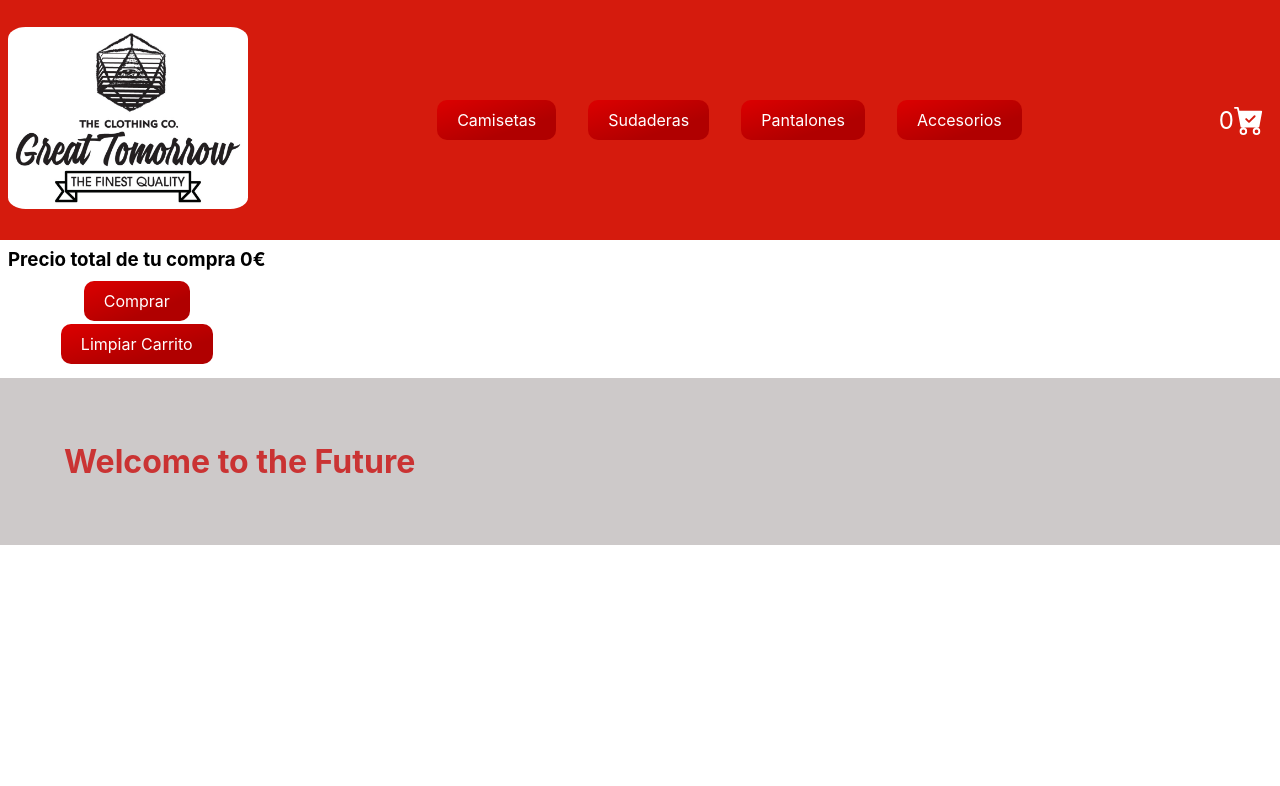
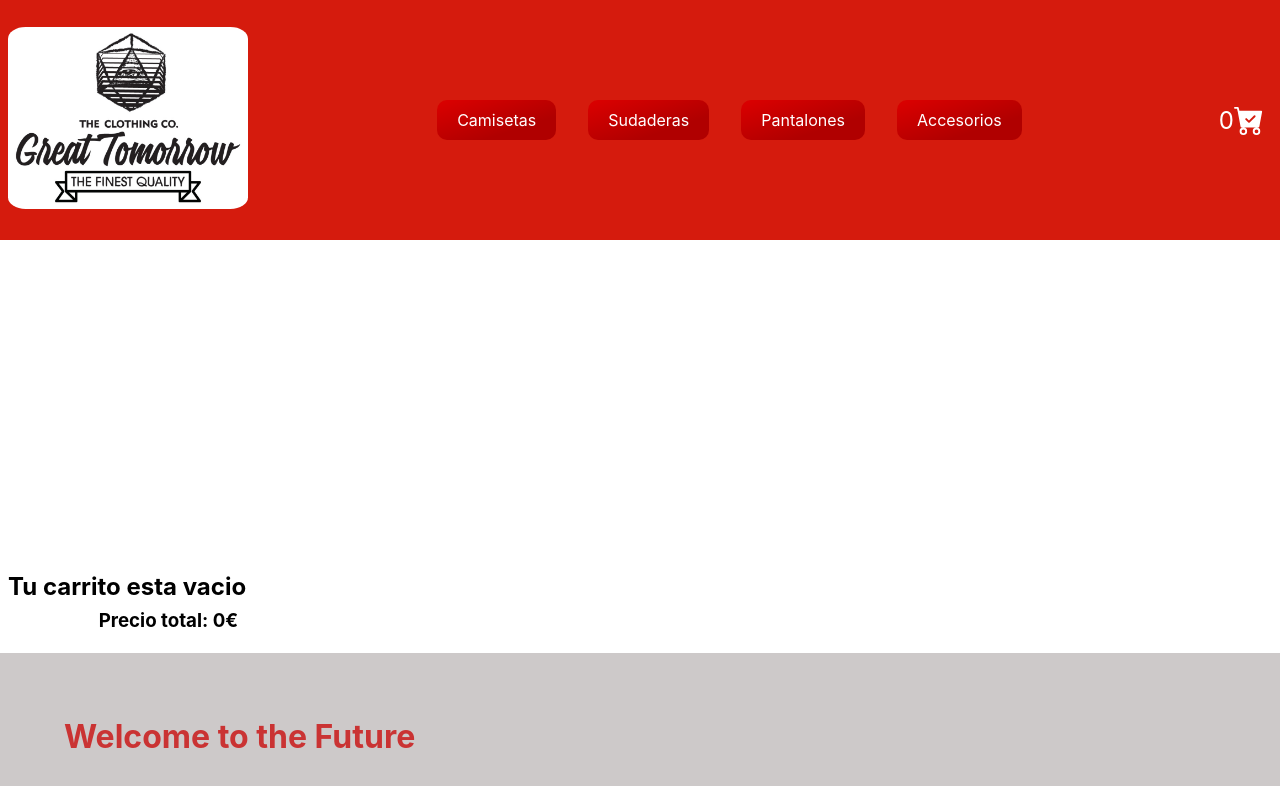
Before and after one commit to lorenzoo/jsx, a React (Create React App) app: page /cart in a window 1280 px wide. Shown: the top 786 px of the page. Built offline with nearby package versions, Linux system fonts and the light colour scheme.

Commit message:
añadimos laerts en carrito y en descripcion producto

```diff
--- a/package.json
+++ b/package.json
@@ -12,6 +12,7 @@
     "react-router-dom": "^6.9.0",
     "react-scripts": "5.0.1",
     "react-spinners": "^0.13.8",
+    "sweetalert2": "^11.7.3",
     "web-vitals": "^2.1.4"
   },
   "scripts": {
--- a/src/Components/Cart/Cart.jsx
+++ b/src/Components/Cart/Cart.jsx
@@ -1,11 +1,48 @@
 import React, { useContext } from "react";
 import { CartContext } from "../../Context/CartContext";
+import Swal from 'sweetalert2'
+
 
 const Cart = () => {
+
   const { cart, limpiarCart, getPrecioTotal, deleteProductById } =
     useContext(CartContext);
+
   const precioTotal = getPrecioTotal();
+
+  const clear = ()=>{
+
+    Swal.fire({
+      title: 'Vaciar el carrtio?',
+      text: "Esta seguro?!",
+      icon: 'warning',
+      showCancelButton: true,
+      showDenyButton: true,
+      confirmButtonColor: '#11CBCF',
+      cancelButtonColor: '#d33',
+      confirmButtonText: 'SI, vaciarlo!',
+      showDenyButtonText: `No vaciar`,
+    }).then((result) => {
+      if (result.isConfirmed) {
+        Swal.fire(
+          'Vaciado!',
+          'Tu carrito ha sido vaciado',
+          'success'
+        )
+        limpiarCart()
+      }else if (result.isDenied)
+       {Swal.fire('El carrito queda guardado','','success')
+
+
+
+}
+ })
+
+
+  }
+
   return (
+
     <div
       style={{
         display: "flex",
@@ -48,26 +85,33 @@ const Cart = () => {
           </div>
         );
       })}
+
       <div
         style={{
           display: "flex",
           flexDirection: "column",
           minWidth: "12%",
+          //backgroundColor: "green",
+          //justifyContent: "flex-end",
+          alignItems: "flex-end",
+          paddingRight: "0.5rem",
+          minHeight: "50vh",
           justifyContent: "flex-end",
         }}
       >
-        <h3 style={{ padding: "0.5rem" }}>
-          {" "}
-          Precio total de tu compra {precioTotal}€
-        </h3>
+        {cart.length < 1 && (
+          <h2 style={{ paddingLeft: "0.5rem" }}>Tu carrito esta vacio</h2>
+        )}
+
+        <h3 style={{ padding: "0.5rem" }}> Precio total: {precioTotal}€</h3>
+        {cart.length > 0 && (
           <div
             style={{
               padding: "0.1rem",
               display: "flex",
               flexDirection: "column",
-            alignItems: "center",
-            justifyContent: "center",
-            justifyContent: "flex-end",
+
+              alignItems: "flex-end",
             }}
           >
             <button
@@ -84,14 +128,15 @@ const Cart = () => {
               Comprar
             </button>
             <button
-            onClick={limpiarCart}
+              onClick={()=>clear()}
               class="favorite styled"
               type="button"
               style={{ color: "white", textShadow: "none", height: "20%" }}
             >
-            Limpiar Carrito
+              Vaciar Carrito
             </button>
           </div>
+        )}
       </div>
     </div>
   );
--- a/src/Components/ItemDetailContainer/ItemDetailContainer.jsx
+++ b/src/Components/ItemDetailContainer/ItemDetailContainer.jsx
@@ -1,35 +1,36 @@
 // import { display, flexbox } from "@mui/system";
-import React, { useContext }  from "react";
+import React, { useContext } from "react";
 import { useParams } from "react-router-dom";
 import { CartContext } from "../../Context/CartContext";
 import { products } from "../../ProductsMock";
 import Contadores from "../Contadores/Contadores";
-// import styles from "../ItemDetailContainer/ItemDetailContainer.css"
-
+import Swal from "sweetalert2";
 
 const ItemDetailContainer = () => {
   const { id } = useParams();
 
-  const { agregarCarrito, getQuantityById } = useContext( CartContext )
+  const { agregarCarrito, getQuantityById } = useContext(CartContext);
 
   const productSelec = products.find((element) => element.id === Number(id));
 
   const onAdd = (cantidad) => {
+    let producto = {
+      ...productSelec,
+      cantidad: cantidad,
+    };
 
-let producto = {
+    agregarCarrito(producto);
 
- ...productSelec,
-  cantidad: cantidad
-
-
-}
-
-    agregarCarrito ( producto )
-
+    Swal.fire({
+      position: "center",
+      icon: "success",
+      title: "Añadido al carrito",
+      showConfirmButton: false,
+      timer: 1500,
+    });
   };
 
-  let cantidad = getQuantityById( Number(id))
-
+  let cantidad = getQuantityById(Number(id));
 
   return (
     <div
@@ -45,7 +46,7 @@ let producto = {
       <img src={productSelec.img} style={{ height: "40%", width: "40%" }} />
       <h3>{productSelec.description}</h3>
       <h3>Precio {productSelec.price}€</h3>
-      <Contadores stock={productSelec.stock} onAdd={onAdd} initial={cantidad}/>
+      <Contadores stock={productSelec.stock} onAdd={onAdd} initial={cantidad} />
     </div>
   );
 };
```
Also changed, not shown: src/Components/ItemDetailContainer/ItemDetaiContainer.css (deleted), 1 other file (tests, documents, lock files or other folders). Lines whose indentation alone changed are shown as unchanged.
